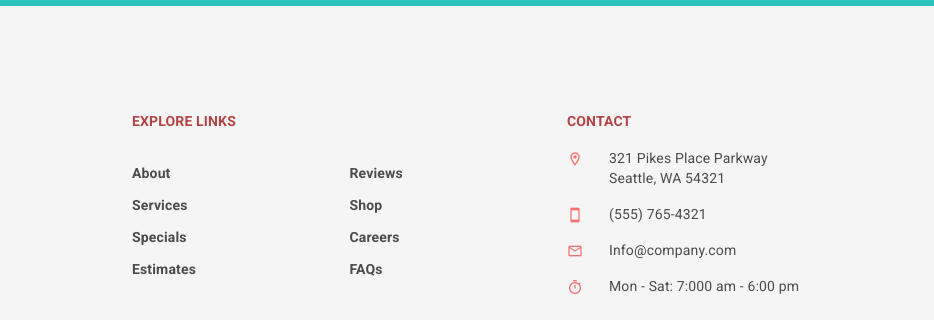
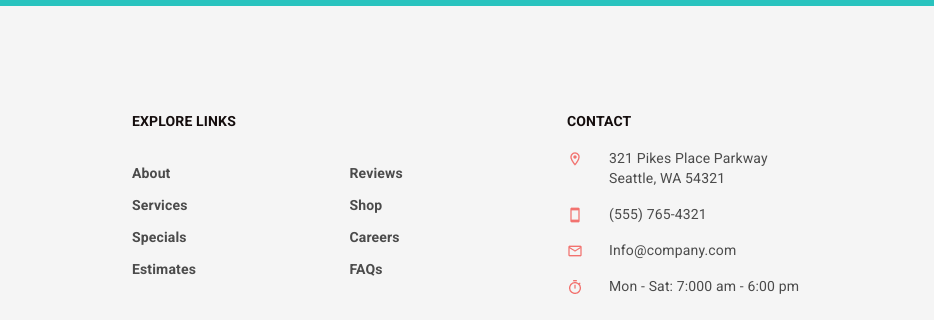
Before and after one commit to denchik-13/123, a plain HTML site: page index.html in a window 1280 px wide. Shown: the part 5176-5496 px from the top of the page, 346-1280 px from the left. Drawn offline with Linux system fonts and the light colour scheme; files whose address does not match are found by name.

Commit message:
foot change again

```diff
--- a/css/footer.css
+++ b/css/footer.css
@@ -6,7 +6,7 @@
     font-weight: bold;
     font-size: 14px;
     line-height: 22px;
-    color: #b44444;
+    color: #140d0d;
 }
 
 .footer__menu {
```
